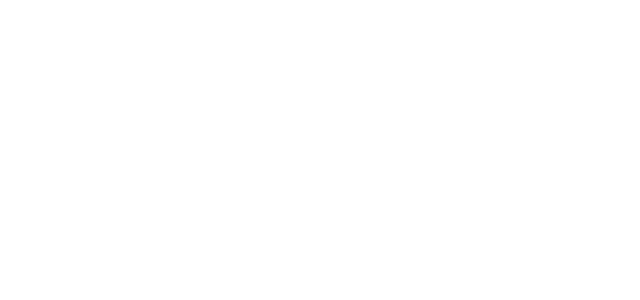
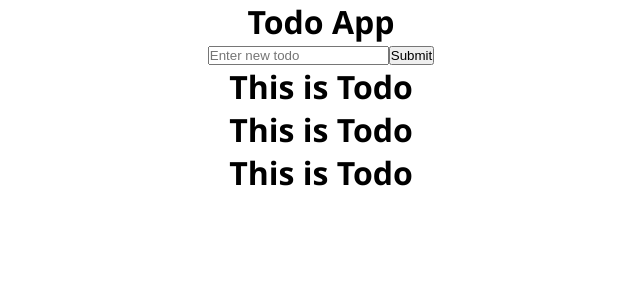
Before and after one commit to VolodymyrMamaevsky/ToDo, a React (Create React App) app: page / in a window 1280 px wide. Shown: the top 300 px of the page, without its empty margins (319-959 px from the left). Built offline with nearby package versions, Linux system fonts and the light colour scheme; the HTML template or start-up script is replaced by a standard one.

Commit message:
feat: add todo form & todo list components

```diff
--- /dev/null
+++ b/public/index.html
@@ -0,0 +1,15 @@
+<!DOCTYPE html>
+<html lang="en">
+	<head>
+		<meta charset="utf-8" />
+		<meta name="viewport" content="width=device-width, initial-scale=1" />
+		<link rel="apple-touch-icon" sizes="180x180" href="/apple-touch-icon.png" />
+		<link rel="icon" type="image/png" sizes="32x32" href="/favicon-32x32.png" />
+		<link rel="icon" type="image/png" sizes="16x16" href="/favicon-16x16.png" />
+		<link rel="manifest" href="/site.webmanifest" />
+		<title>Todo_v1</title>
+	</head>
+	<body>
+		<div id="root"></div>
+	</body>
+</html>
--- a/src/App.js
+++ b/src/App.js
@@ -1,7 +1,15 @@
-import './App.css'
+import TodoForm from './components/Todos/TodoForm';
+import TodoList from './components/Todos/TodoList';
+import './App.css';
 
 function App() {
-  return <div className="App"></div>
+	return (
+		<div className="App">
+			<h1>Todo App</h1>
+			<TodoForm />
+			<TodoList />
+		</div>
+	);
 }
 
-export default App
+export default App;
--- a/src/components/Todos/Todo.js
+++ b/src/components/Todos/Todo.js
@@ -0,0 +1,5 @@
+function Todo() {
+	return <h1>This is Todo</h1>;
+}
+
+export default Todo;
--- /dev/null
+++ b/src/components/Todos/TodoForm.js
@@ -0,0 +1,10 @@
+function TodoForm() {
+	return (
+		<form>
+			<input placeholder="Enter new todo" />
+			<button type="submit">Submit</button>
+		</form>
+	);
+}
+
+export default TodoForm;
--- a/src/components/Todos/TodoList.js
+++ b/src/components/Todos/TodoList.js
@@ -0,0 +1,13 @@
+import Todo from './Todo';
+
+function TodoList() {
+	return (
+		<>
+			<Todo />
+			<Todo />
+			<Todo />
+		</>
+	);
+}
+
+export default TodoList;
```
Also changed, not shown: src/components/Todos/TodoForm.module.css (added).
